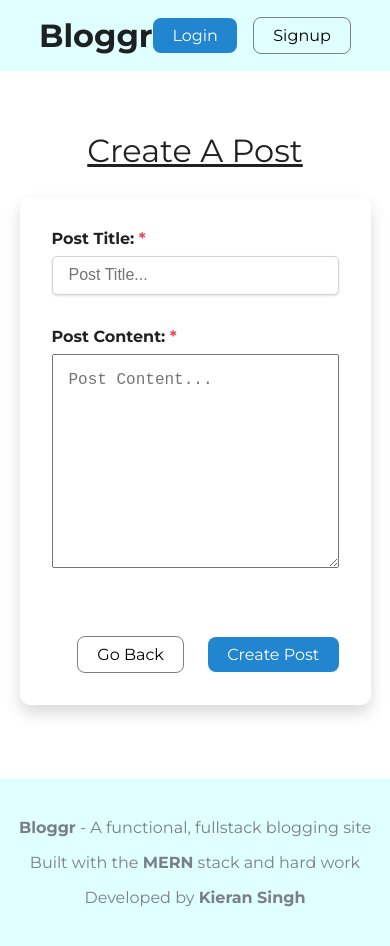
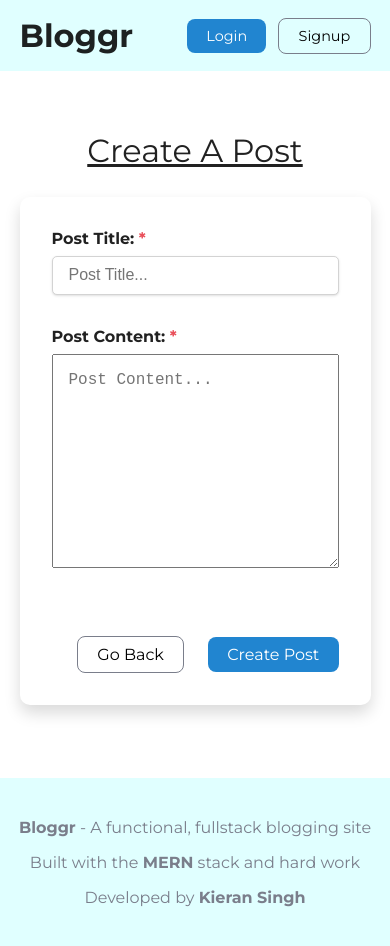
Before and after one commit to Kieran27/Blog-Client, a React (Create React App) app: page /createpost in a window 390 px wide. Built offline with nearby package versions, Linux system fonts and the light colour scheme.

Commit message:
Established responsiveness breakpoints

```diff
--- a/src/Components/Landmarks/landmarks.module.scss
+++ b/src/Components/Landmarks/landmarks.module.scss
@@ -77,3 +77,25 @@ footer {
   text-align: center;
   background: lightcyan;
 }
+
+@media only screen and (max-width: 600px) {
+  .headerContentWrapper {
+    width: 90%;
+  }
+
+  .headerRight {
+    ul {
+      gap: 0.75rem;
+    }
+
+    li a {
+      padding: 0.5rem 0.75rem;
+      border-radius: 8px;
+      font-size: 0.9rem;
+    }
+
+    button {
+      padding: 0.5rem 0.75rem;
+    }
+  }
+}
--- a/src/Routes/BlogPost/post.module.scss
+++ b/src/Routes/BlogPost/post.module.scss
@@ -47,3 +47,9 @@
     margin-bottom: 0.5rem;
   }
 }
+
+@media only screen and (max-width: 600px) {
+  .postContainer {
+    margin-top: 2rem;
+  }
+}
--- a/src/Routes/Homepage/homepage.jsx
+++ b/src/Routes/Homepage/homepage.jsx
@@ -2,6 +2,7 @@ import { useState, useEffect } from "react";
 import styles from "./homepage.module.scss";
 import axios from "axios";
 import { Link } from "react-router-dom";
+import { useAuth } from "../../Auth/authentication-context";
 import PostWidget from "../../Components/Widgets/postWidget.jsx";
 import BloggingImage from "../../Assets/Blogging.svg";
 import createPostWidget from "../../Components/Widgets/createPostWidget.jsx";
@@ -9,6 +10,8 @@ import CreatePostWidget from "../../Components/Widgets/createPostWidget.jsx";
 
 const Homepage = () => {
   const [posts, setPosts] = useState(null);
+  const { user } = useAuth();
+
   useEffect(() => {
     const fetchPosts = async () => {
       try {
@@ -34,7 +37,11 @@ const Homepage = () => {
             fostering community.
           </p>
           <div style={{ marginTop: "2rem" }}>
-            <Link to="signup">Join Now</Link>
+            {user ? (
+              <Link to="/createpost">Create Now</Link>
+            ) : (
+              <Link to="/signup">Join Now</Link>
+            )}
           </div>
         </div>
         <div className={styles.heroRight}>
```
